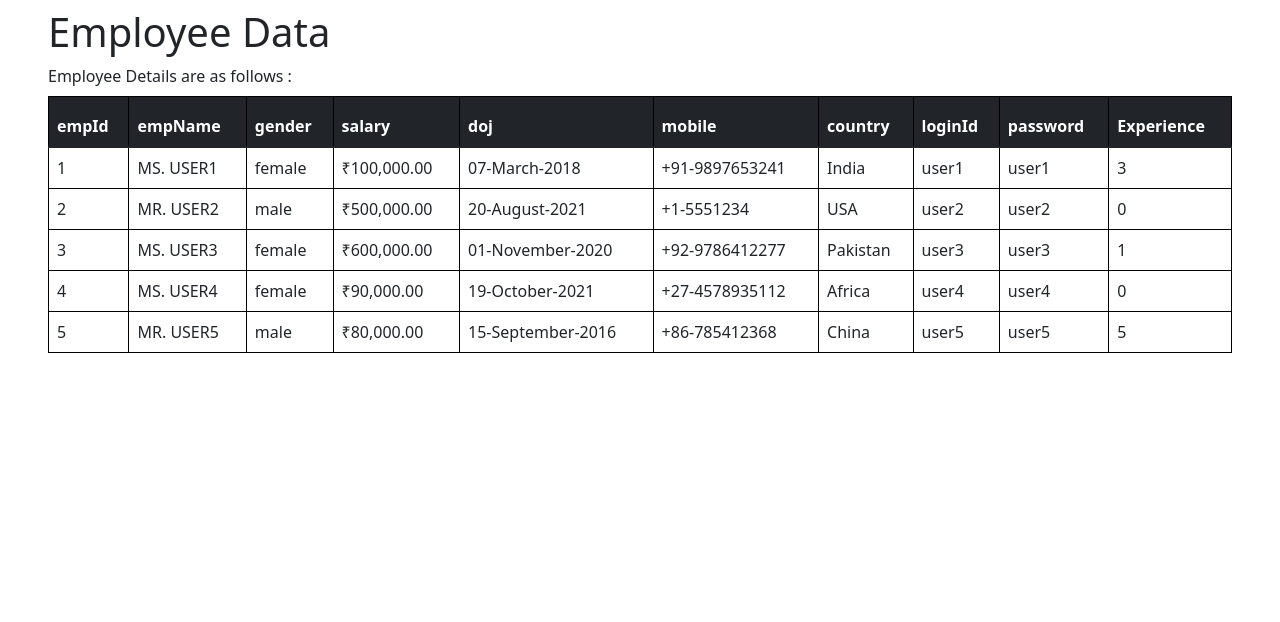
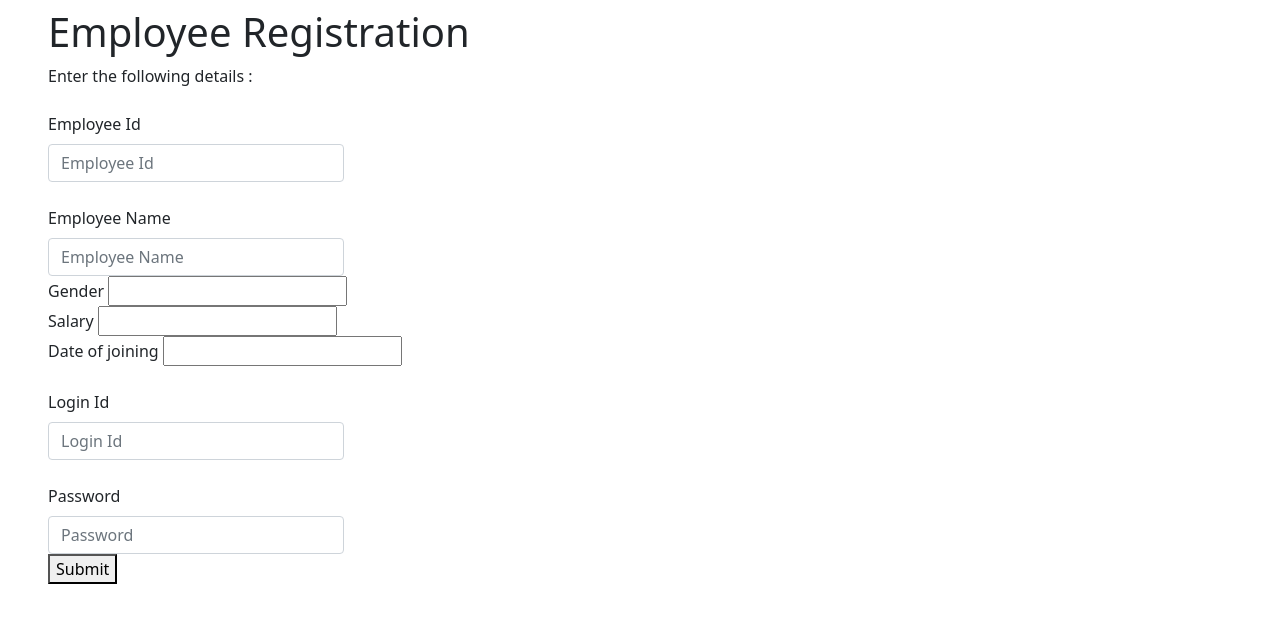
Before and after one commit to rjrealworld/Angular-Sessions, an Angular app in the folder 12-10-2021/demo/: page / in a window 1280 px wide. Shown: the top 622 px of the page. Built offline with nearby package versions, Linux system fonts and the light colour scheme.

Commit message:
Added bootstrap to some of the fields in employee registration

```diff
--- a/12-10-2021/demo/src/app/app.component.html
+++ b/12-10-2021/demo/src/app/app.component.html
@@ -1,7 +1,7 @@
 <!-- <h1>App component is running</h1> -->
 <!-- <app-demo></app-demo> -->
-<app-assignment></app-assignment>
-<!-- <app-assignment2></app-assignment2> -->
+<!-- <app-assignment></app-assignment> -->
+<app-assignment2></app-assignment2>
 <!-- <app-combined-assignment></app-combined-assignment> -->
 <!-- <app-login></app-login> -->
 <!-- <app-header></app-header> -->
--- a/12-10-2021/demo/src/app/assignment2/assignment2.component.html
+++ b/12-10-2021/demo/src/app/assignment2/assignment2.component.html
@@ -1,12 +1,33 @@
-<h1> Assignment Question 2 </h1>
 
-Enter the following details : <br />
-ID <input type = "text" [(ngModel)] = 'user.empId'><br/>
-Name <input type = "text" [(ngModel)] = 'user.empName'><br/>
-Gender <input type = "text" [(ngModel)] = 'user.gender'><br/>
-Salary <input type = "text" [(ngModel)] = 'user.salary'><br/>
-Date of joining <input type = "text" [(ngModel)] = 'user.doj'><br/>
-Login ID <input type = "text" [(ngModel)] = 'user.loginId'><br/>
-Password <input type = "text" [(ngModel)] = 'user.password'><br/>
 
-<button (click) = 'submit()'>Submit</button>
+<div class="mx-5 mt-2">
+    <h1> Employee Registration </h1>
+    Enter the following details : <br />
+        <div class="form-group col-sm-3">
+            <label for="exampleInputemployeeid" class="form-label mt-4">Employee Id</label>
+            <input type="text" class="form-control" id="exampleInputemployeeid" [(ngModel)] = 'user.empId' name = "text" required placeholder="Employee Id">
+        </div>
+        <div class="form-group col-sm-3">
+            <label for="exampleInputemployeename" class="form-label mt-4">Employee Name</label>
+            <input type="text" class="form-control" id="exampleInputemployeename" [(ngModel)] = 'user.empName' name = "text" required placeholder="Employee Name">
+        </div>
+        <!-- <div class="form-group col-sm-3">
+            <label for="exampleGender" class="form-label mt-4">Gender</label>
+            <select class="form-select" id="exampleGender" [(ngModel)] = 'user.gender'>
+              <option [value]="user.gender">Male</option>
+              <option [value]="user.gender">Female</option>
+            </select>
+          </div> -->
+        Gender <input type = "text" [(ngModel)] = 'user.gender' /><br/>
+        Salary <input type = "text" [(ngModel)] = 'user.salary'><br/>
+        Date of joining <input type = "text" [(ngModel)] = 'user.doj'><br/>
+        <div class="form-group col-sm-3">
+            <label for="exampleInputloginid1" class="form-label mt-4">Login Id</label>
+            <input type="text" class="form-control" id="exampleInputloginid1" [(ngModel)] = 'user.loginId' name = "text" required placeholder="Login Id">
+        </div>
+        <div class="form-group col-sm-3">
+            <label for="exampleInputPassword1" class="form-label mt-4">Password</label>
+            <input type="password" class="form-control" id="exampleInputPassword1" [(ngModel)] = 'user.password' name = "password" required minlength="2" maxlength="10" placeholder="Password">
+        </div>
+    <button (click) = 'submit()'>Submit</button>
+</div>
```
